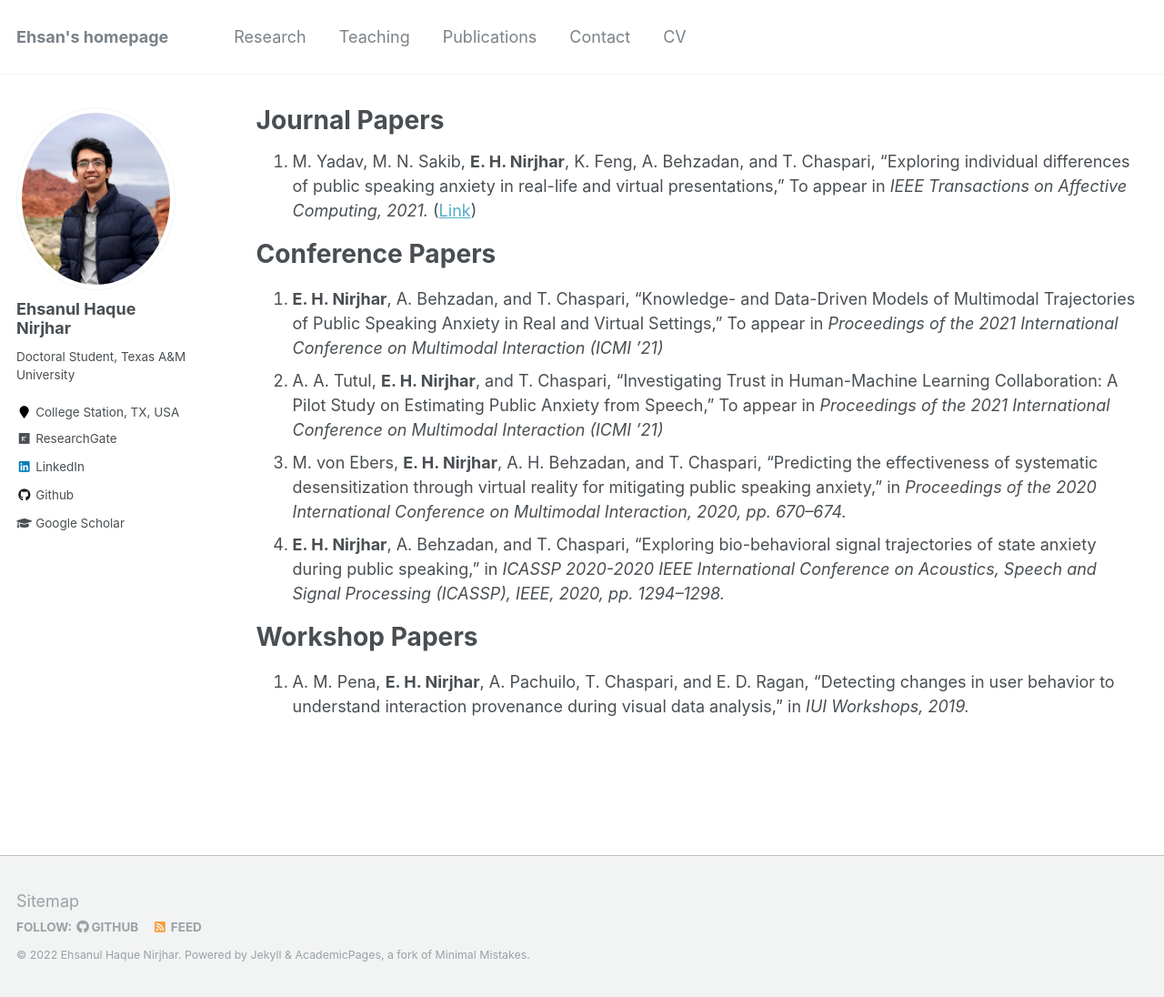
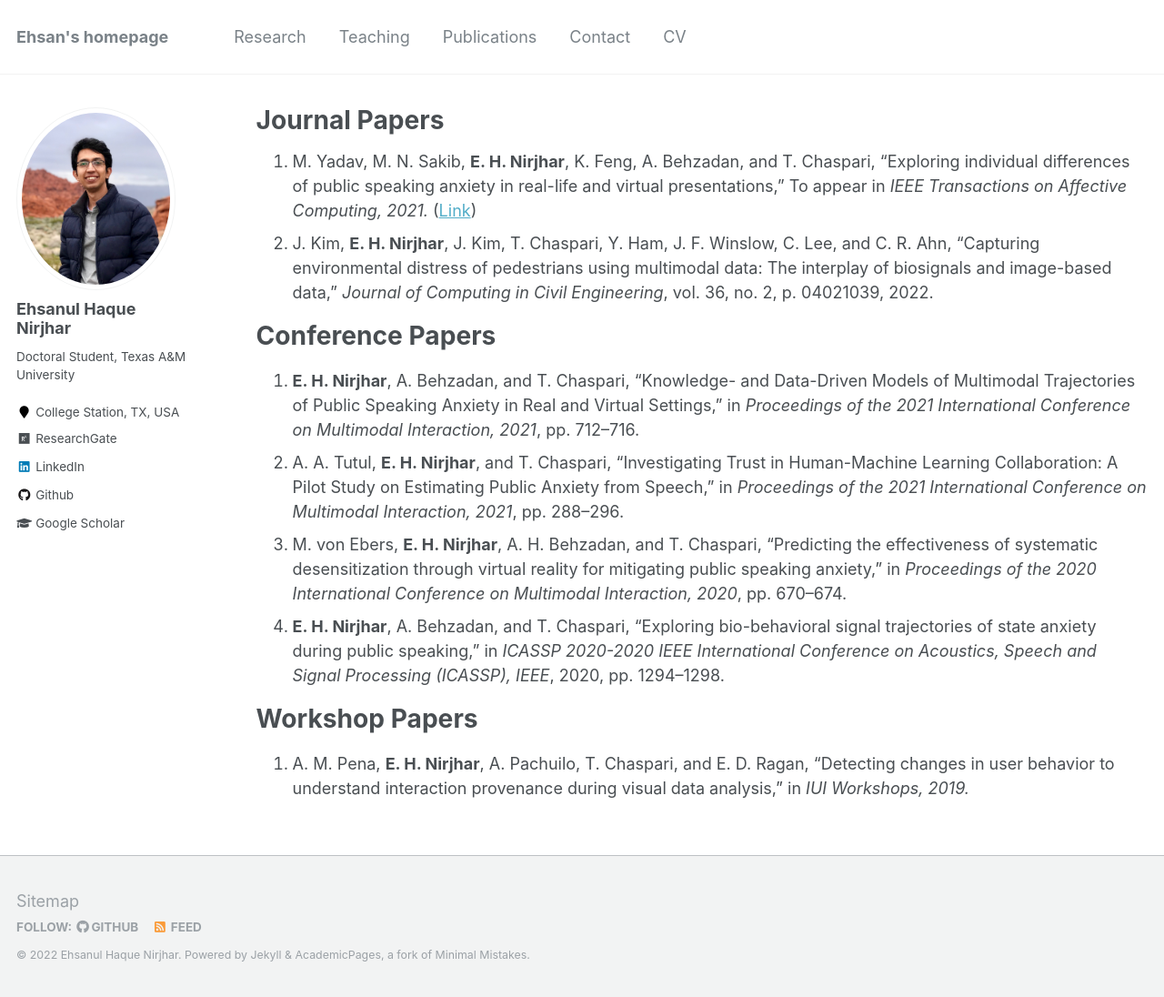
Before and after one commit to Ehsan-Nirjhar/Ehsan-Nirjhar.github.io, a Jekyll site: the page built from _pages/publications.md, in a window 1280 px wide and 1096 px high. Shown: the whole window at 91% size. Built offline with Jekyll 4.4.1, drawn with Linux system fonts in a browser that asks for light colours.

```diff
--- a/_pages/publications.md
+++ b/_pages/publications.md
@@ -7,14 +7,14 @@ author_profile: true
 ---
 
 1. M. Yadav, M. N. Sakib, **E. H. Nirjhar**, K. Feng, A. Behzadan, and T. Chaspari, "Exploring individual differences of public speaking anxiety in real-life and virtual presentations," To appear in *IEEE Transactions on Affective Computing, 2021.* ([Link](https://ieeexplore.ieee.org/document/9311251))
-
+1. J. Kim, **E. H. Nirjhar**, J. Kim, T. Chaspari, Y. Ham, J. F. Winslow, C. Lee, and C. R. Ahn, "Capturing environmental distress of pedestrians using multimodal data: The interplay of biosignals and image-based data,” *Journal of Computing in Civil Engineering*, vol. 36, no. 2, p. 04021039, 2022.
 
 Conference Papers
 ======
-1. **E. H. Nirjhar**, A. Behzadan, and T. Chaspari, "Knowledge- and Data-Driven Models of Multimodal Trajectories of Public Speaking Anxiety in Real and Virtual Settings," To appear in *Proceedings of the 2021 International Conference on Multimodal Interaction (ICMI ’21)*
-1. A. A. Tutul, **E. H. Nirjhar**, and T. Chaspari, "Investigating Trust in Human-Machine Learning Collaboration: A Pilot Study on Estimating Public Anxiety from Speech," To appear in *Proceedings of the 2021 International Conference on Multimodal Interaction (ICMI ’21)*
-1. M. von Ebers, **E. H. Nirjhar**, A. H. Behzadan, and T. Chaspari, "Predicting the effectiveness of systematic desensitization through virtual reality for mitigating public speaking anxiety," in *Proceedings of the 2020 International Conference on Multimodal Interaction, 2020, pp. 670–674.*
-1. **E. H. Nirjhar**, A. Behzadan, and T. Chaspari, "Exploring bio-behavioral signal trajectories of state anxiety during public speaking," in *ICASSP 2020-2020 IEEE International Conference on Acoustics, Speech and Signal Processing (ICASSP), IEEE, 2020, pp. 1294–1298.*
+1. **E. H. Nirjhar**, A. Behzadan, and T. Chaspari, "Knowledge- and Data-Driven Models of Multimodal Trajectories of Public Speaking Anxiety in Real and Virtual Settings," in *Proceedings of the 2021 International Conference on Multimodal Interaction, 2021*, pp. 712–716.
+1. A. A. Tutul, **E. H. Nirjhar**, and T. Chaspari, "Investigating Trust in Human-Machine Learning Collaboration: A Pilot Study on Estimating Public Anxiety from Speech," in *Proceedings of the 2021 International Conference on Multimodal Interaction, 2021*, pp. 288–296.
+1. M. von Ebers, **E. H. Nirjhar**, A. H. Behzadan, and T. Chaspari, "Predicting the effectiveness of systematic desensitization through virtual reality for mitigating public speaking anxiety," in *Proceedings of the 2020 International Conference on Multimodal Interaction, 2020*, pp. 670–674.
+1. **E. H. Nirjhar**, A. Behzadan, and T. Chaspari, "Exploring bio-behavioral signal trajectories of state anxiety during public speaking," in *ICASSP 2020-2020 IEEE International Conference on Acoustics, Speech and Signal Processing (ICASSP), IEEE*, 2020, pp. 1294–1298.
 
 
 Workshop Papers
```
Also changed, not shown: _pages/about.md (+3 -4 lines), _pages/cv.md (line endings or trailing spaces).
